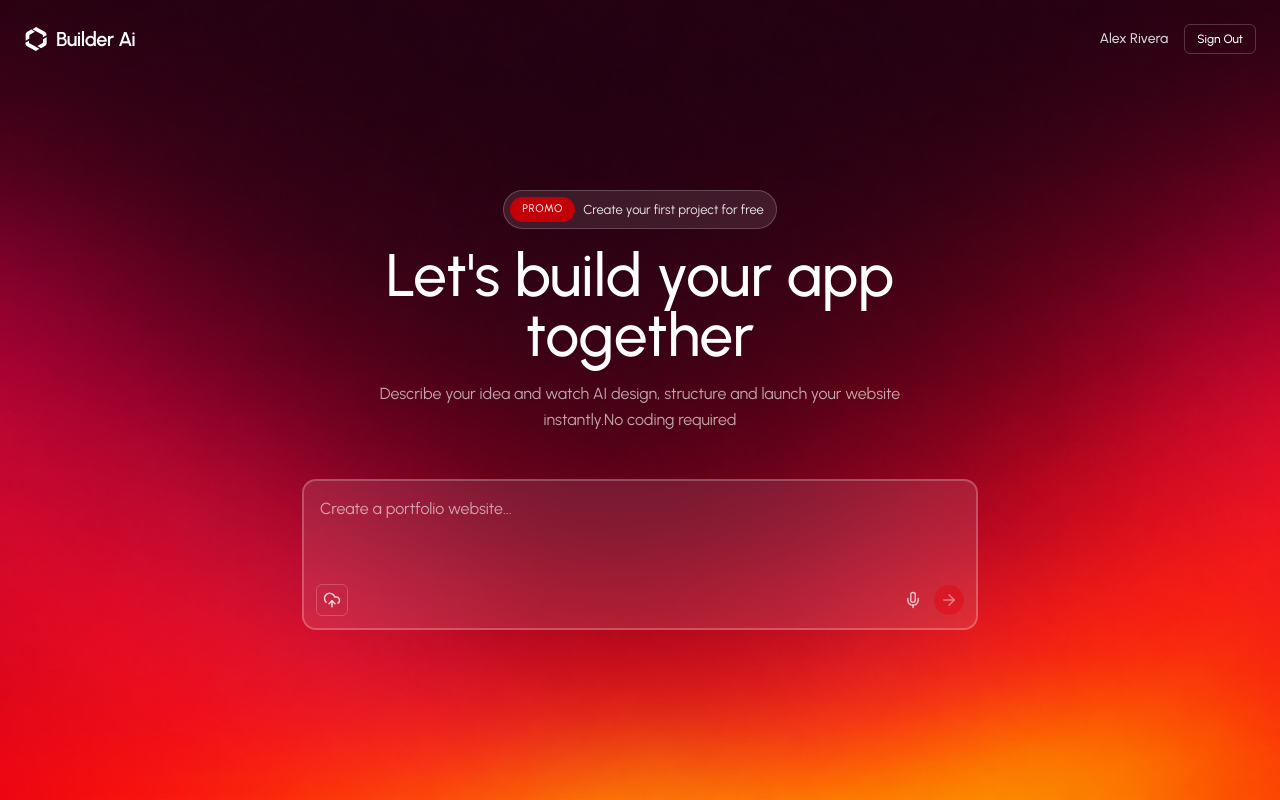
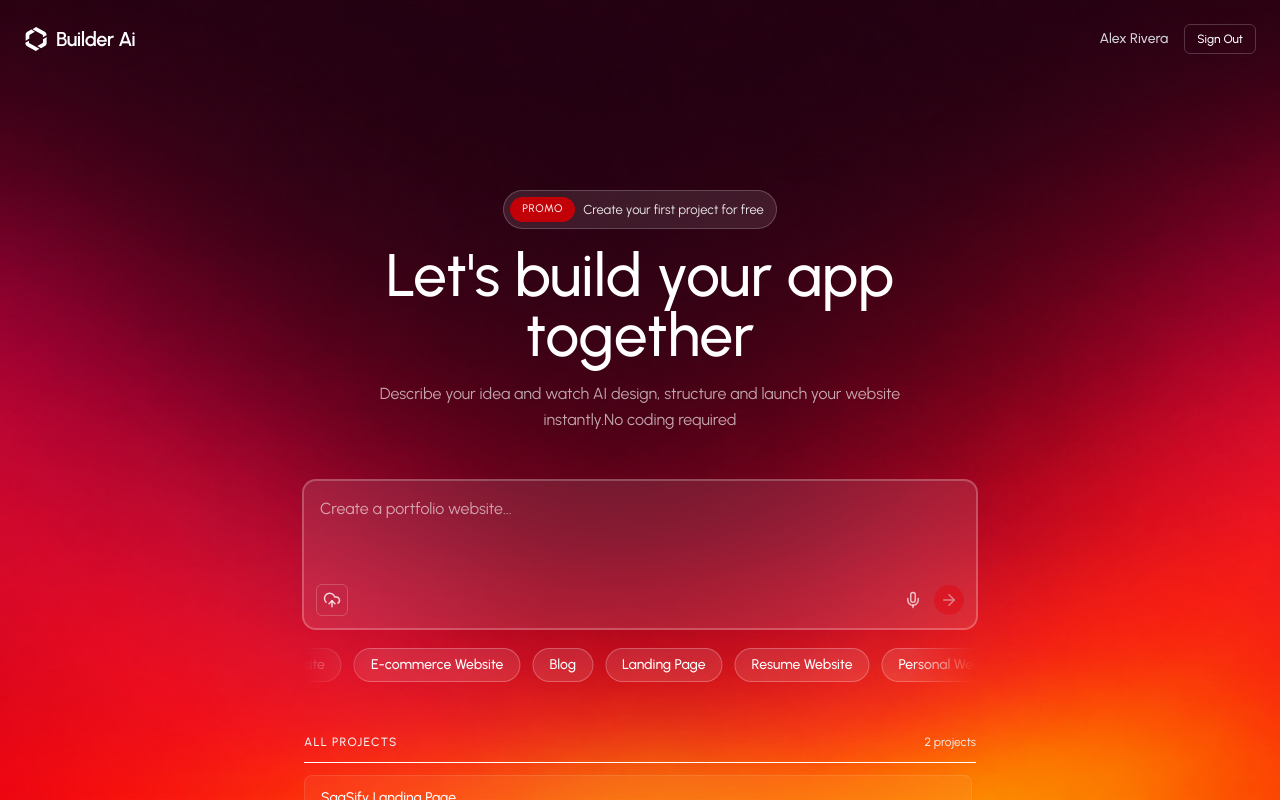
Before and after one commit to ayushad-maker/Builder-Ai, a React (Vite) app in the folder client/: page / in a window 1280 px wide. Built offline with nearby package versions, Linux system fonts and the light colour scheme; no server answers.

Commit message:
Enhance HomePage component with project loading and deletion features; integrate PromptInput for project generation

```diff
--- a/client/src/pages/HomePage.jsx
+++ b/client/src/pages/HomePage.jsx
@@ -1,8 +1,27 @@
+import { useEffect } from "react";
+import { homeTags } from "../assets/assets";
 import PromptInput from "../components/PromptInput";
 import { useAppContext } from "../context/AppContext";
+import { useNavigate } from "react-router-dom";
+import { ArrowRightIcon, ClockIcon, TrashIcon } from "lucide-react";
+import moment from "moment";
 
 const HomePage = () => {
-  const { user } = useAppContext();
+  const {
+    user,
+    projects,
+    loadingProjects,
+    generatingProject,
+    loadProjects,
+    handleGenrate,
+    handleDelete,
+    logout,
+  } = useAppContext();
+  const navigate = useNavigate();
+
+  useEffect(() => {
+    loadProjects();
+  }, [loadProjects]);
 
   return (
     <div className="h-screen overflow-y-scroll text-white font-sans bg-[url('/bg-img.png')] bg-cover bg-center bg-no-repeat">
@@ -16,7 +35,10 @@
         </div>
         <div className="flex items-center gap-4 text-sm font-medium text-zinc-300">
           <span className="">{user?.name}</span>
-          <button className="py-1.5 px-3 border border-white/20 text-white hover:bg-white/10 text-xs rounded-md cursor-pointer bg-transparent">
+          <button
+            onClick={logout}
+            className="py-1.5 px-3 border border-white/20 text-white hover:bg-white/10 text-xs rounded-md cursor-pointer bg-transparent"
+          >
             Sign Out
           </button>
         </div>
@@ -45,13 +67,86 @@
           {/* Prompt input with glassmorphic variant */}
           <div className="w-full mt-6">
             <PromptInput
-              onSubmit={() => {}}
-              loading={false}
+              onSubmit={handleGenrate}
+              loading={generatingProject}
               placeholder="Create a portfolio website..."
               variant="glass"
               autofocus
             />
           </div>
+
+          {/* Scrolling Marquee tags */}
+          <div className="masked-marquee w-full mt-4 max-w-2xl overflow-hidden py-1">
+            <div className="animate-marquee gap-3">
+              {homeTags.map((tag, i) => (
+                <button
+                  key={i}
+                  onClick={() => handleGenrate(tag)}
+                  disabled={generatingProject}
+                  className="px-4 py-1.5 border rounded-full text-sm text-white bg-white/10 border-white/25 hover:bg-white/20 transition cursor-pointer shrink-0 font-medium "
+                >
+                  {tag}
+                </button>
+              ))}
+            </div>
+          </div>
+
+          {/* All Projects */}
+
+          {!loadingProjects && projects.length > 0 && (
+            <div className="mt-12 w-full">
+              <div className="flex items-center justify-between pb-3 mb-3 border-b border-white">
+                <p className="text-xs font-medium uppercase text-zinc-100 tracking-widest">
+                  All Projects
+                </p>
+                <span className="text-xs text-zinc-100 font-normal">
+                  {projects.length}{" "}
+                  {projects.length === 1 ? "project" : "projects"}
+                </span>
+              </div>
+
+              <div className="space-y-2 max-h-[80vh] overflow-y-auto pr-1">
+                {projects.map((p) => (
+                  <div
+                    key={p._id}
+                    className="bg-white/5 border border-white/10 rounded-lg px-4 py-3 flex items-center justify-between group hover:border-white/20 hover:bg-white/10 cursor-pointer backdrop-blur-md transistion-all"
+                    onClick={() => navigate(`/builder/${p._id}`)}
+                  >
+                    <div className="flex-1 min-w-0">
+                      <p className="text-sm font-medium text-white truncate">
+                        {p.name}
+                      </p>
+                      <div className="flex items-center gap-3 mt-0.5">
+                        <span className="text-xs text-zinc-300 flex items-center gap-1">
+                          <ClockIcon size={10} />
+                          {moment(p.updatedAt || p.createdAt).fromNow()}
+                        </span>
+                        <span className="text-xs text-white/60 font-medium">
+                          v{p.version}
+                        </span>
+                      </div>
+                    </div>
+
+                    <div className="flex justify-between items-center gap-4">
+                      <button
+                        onClick={(e) => {
+                          e.stopPropagation();
+                          handleDelete(p._id);
+                        }}
+                        className="p-1.5 rounded-md text-zinc-200 hover:text-red-400 hover:bg-white/10 opacity-0 group-hover:opacity-100 transition-opacity"
+                      >
+                        <TrashIcon size={14} />
+                      </button>
+                      <ArrowRightIcon
+                        className="text-zinc-100  group-hover:text-white"
+                        size={14}
+                      />
+                    </div>
+                  </div>
+                ))}
+              </div>
+            </div>
+          )}
         </div>
       </div>
     </div>
```
Also changed, not shown: client/src/context/AppContext.jsx (+6 -11 lines).
